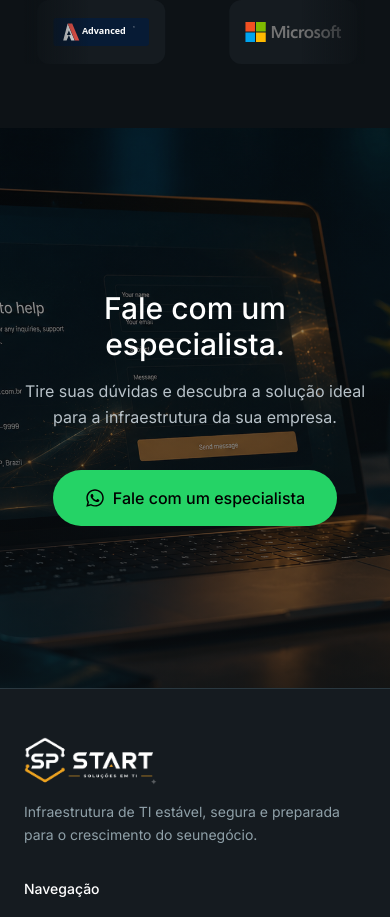
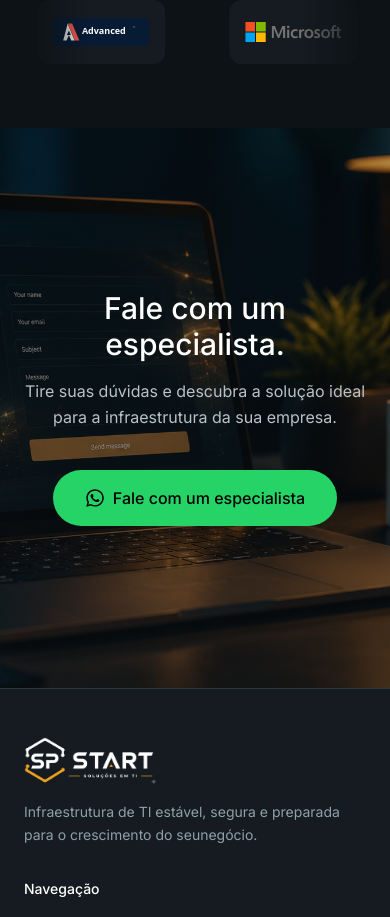
Before and after one commit to luccasdev19/Sp-start, a Next.js app: page / in a window 390 px wide. Shown: the part 8340-9257 px from the top of the page. Built offline with nearby package versions, Linux system fonts and the light colour scheme.

Commit message:
Fix mobile CTA background image positioning

```diff
--- a/components/sections/FinalCTA.tsx
+++ b/components/sections/FinalCTA.tsx
@@ -11,7 +11,7 @@ export function FinalCTA() {
         alt=""
         fill
         sizes="100vw"
-        className="object-cover object-[32%_center] sm:scale-105 sm:object-center"
+        className="object-cover object-center sm:object-[32%_center] sm:scale-105"
       />
       <div className="absolute inset-0 bg-gradient-to-b from-background/30 via-background/45 to-background/60" />
       <FadeIn className="w-full">
```
